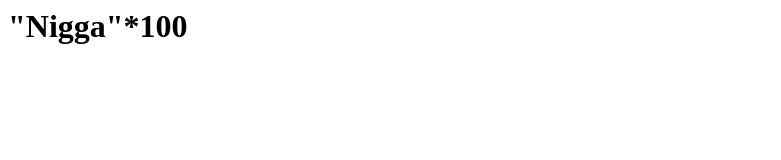
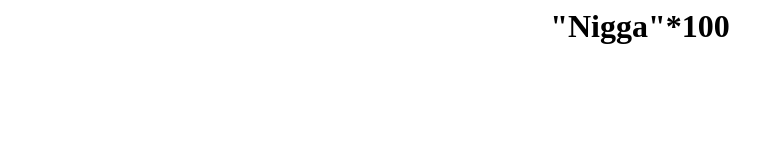
Before and after one commit to SkaiWkr/test, a plain HTML site: page index.html in a window 1280 px wide. Shown: the whole page, without its empty margins (0-781 px from the left). Drawn offline with Linux system fonts and the light colour scheme.

Commit message:
Update index.html

```diff
--- a/index.html
+++ b/index.html
@@ -2,7 +2,7 @@
   <head>
     <title>Nigga</title>
   </head>
-  <body>
-    <h1>"Nigga"*100</h1>
+  <body><center>
+    <h1><center>"Nigga"*100</center></h1></center>
   </body>
 </html>
```
